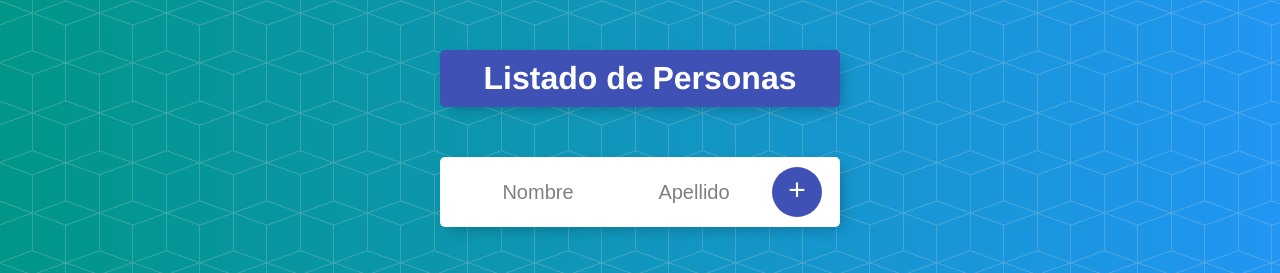
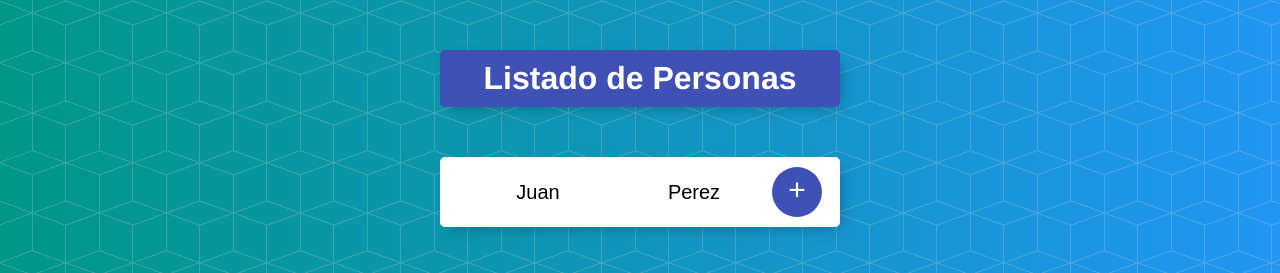
Before and after one commit to alejandrozeb/Angular2021, an Angular app in the folder listado-personas/: page /personas/0 in a window 1280 px wide. Shown: the top 273 px of the page. Built offline with nearby package versions, Linux system fonts and the light colour scheme.

Commit message:
{add} añadiendo el editar persona

```diff
--- a/listado-personas/src/app/personas.services.ts
+++ b/listado-personas/src/app/personas.services.ts
@@ -21,4 +21,15 @@ export class PersonaService{
         this.logginService.enviaMensajeAConsola("Agregamos perosna: "+persona.nombre+" " + persona.apellido);
         this.personas.push(persona);
     }
+
+    encontrarPersona(index: number){
+        let persona: Persona = this.personas[index];
+        return persona;
+    }
+
+    modificarPersona(index:number, persona: Persona){
+        let persona1 = this.personas[index];
+        persona1.nombre = persona.nombre;
+        persona1.apellido = persona.apellido;
+    }
 }
--- a/listado-personas/src/app/personas/formulario/formulario.component.ts
+++ b/listado-personas/src/app/personas/formulario/formulario.component.ts
@@ -1,5 +1,5 @@
 import { Component, ElementRef, EventEmitter, OnInit, Output, ViewChild } from '@angular/core';
-import { Router } from '@angular/router';
+import { ActivatedRoute, Router } from '@angular/router';
 import { LogginService } from '../../LogginService.service';
 import { Persona } from '../../persona.model';
 import { PersonaService } from '../../personas.services';
@@ -9,12 +9,14 @@ import { PersonaService } from '../../personas.services';
   templateUrl: './formulario.component.html',
   styleUrls: ['./formulario.component.css'],
 })
-export class FormularioComponent {
+export class FormularioComponent implements OnInit {
   //decorador a padre
  // @Output() personaCreada= new EventEmitter<Persona>();
   //debe ser de angular el event emitter
   nombreInput:string = '';
   apellidoInput:string = '';
+
+  index: number;
 
   //decorador local reference
   //@ViewChild('nombreRef') nombreViewChild:ElementRef;
@@ -22,7 +24,8 @@ export class FormularioComponent {
 
   constructor(private loggingService:LogginService,
               private personasService:PersonaService,
-              private router:Router
+              private router:Router,
+              private route: ActivatedRoute
               ){
     //angular se encarga de crear una instancia
 
@@ -31,6 +34,18 @@ export class FormularioComponent {
     );
 
     //nos suscribimo al emisor
+  }
+
+  ngOnInit(){
+    //recibimos el parametro de la vista
+
+    this.index = this.route.snapshot.params['id'];
+    if(this.index){
+      let persona:Persona = this.personasService.encontrarPersona(this.index);
+      //llenamos los campos
+      this.nombreInput = persona.nombre;
+      this.apellidoInput = persona.apellido;
+    }
   }
 
   agregarPersona(nombreRef:HTMLInputElement, apellidoRef:HTMLInputElement){
@@ -59,7 +74,13 @@ export class FormularioComponent {
 
   onGuardarPersona(){
     let persona1 = new Persona(this.nombreInput, this.apellidoInput);
-    this.personasService.agregarPersona(persona1);
+
+    if(this.index){
+      //edicion
+      this.personasService.modificarPersona( this.index, persona1);
+    }else{
+      this.personasService.agregarPersona(persona1);
+    }
     this.router.navigate(['personas']);
   }
 
```
